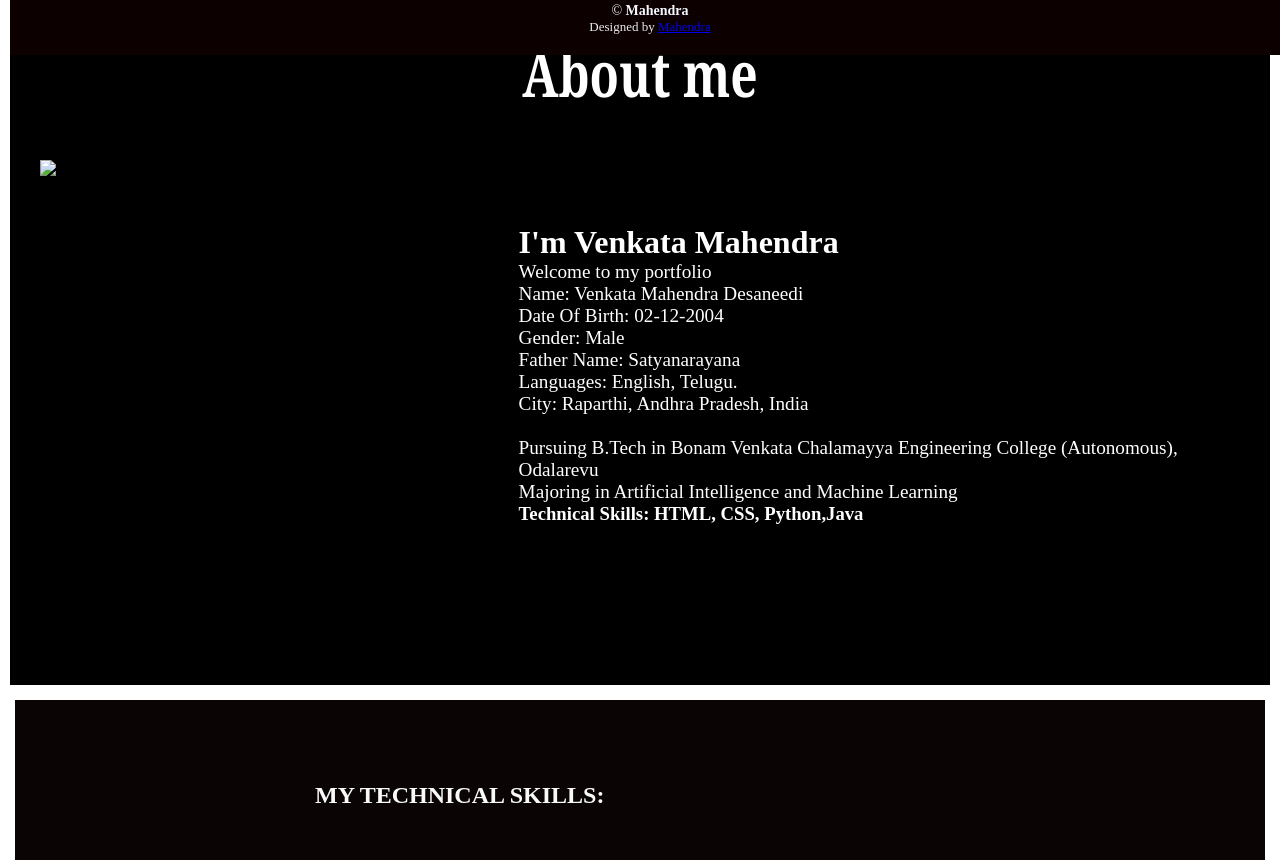
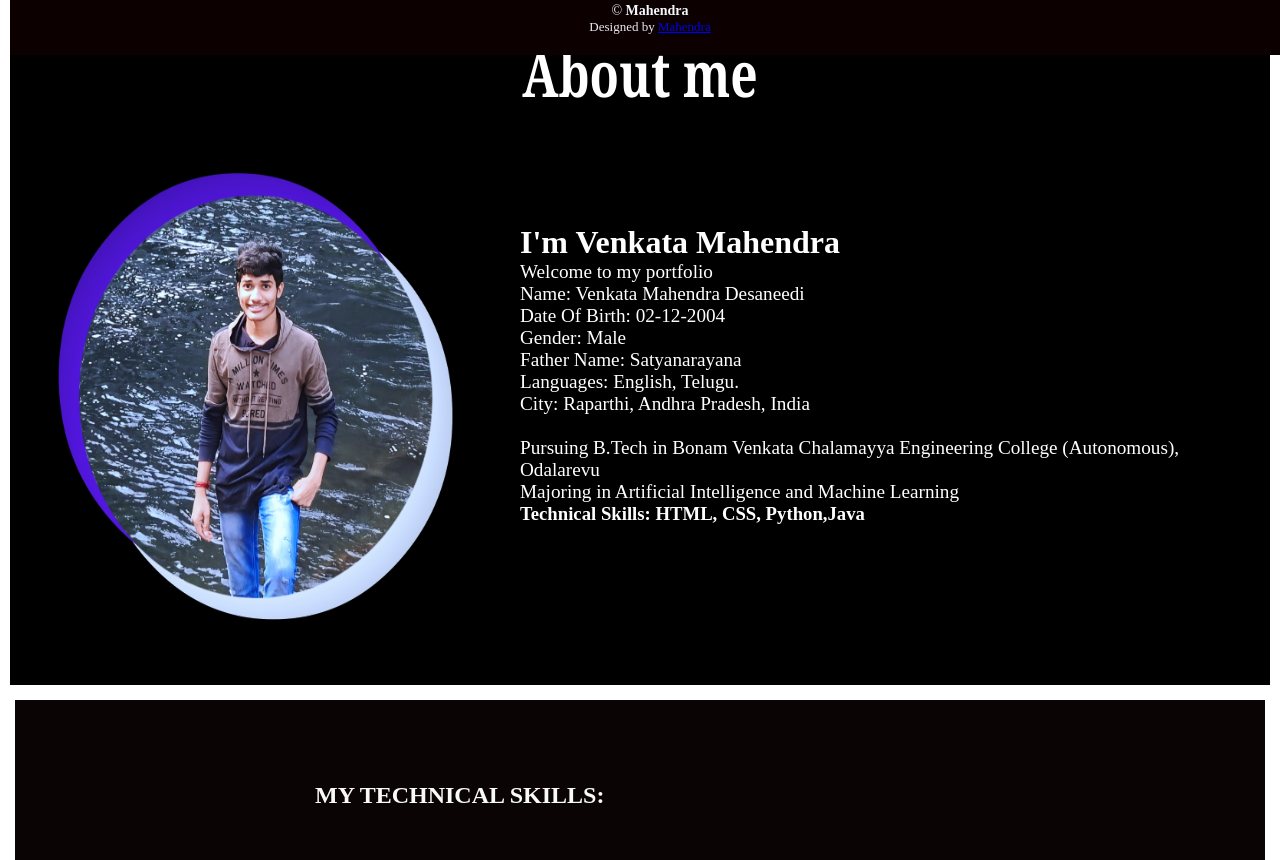
Before and after one commit to mahendradsnd/Codsoft-Task-2, a plain HTML site: page Portfolio/index.html in a window 1280 px wide. Shown: the part 735-1595 px from the top of the page. Drawn offline with nearby package versions, Linux system fonts and the light colour scheme; files whose address does not match are found by name.

Commit message:
Update index.html

```diff
--- a/Portfolio/index.html
+++ b/Portfolio/index.html
@@ -43,7 +43,7 @@
         <section id="about">
             <h1 class="heading">About me</h1>
             <div class="about">
-                <img src="Portfolio\1716357976249.jpg" alt="Mahendra's photo">
+                <img src="1716357976249.jpg" alt="Mahendra's photo">
                 <div class="name"><br><br><br>
                     <h2>I'm Venkata Mahendra</h2>
                     <p>Welcome to my portfolio</p>
```
